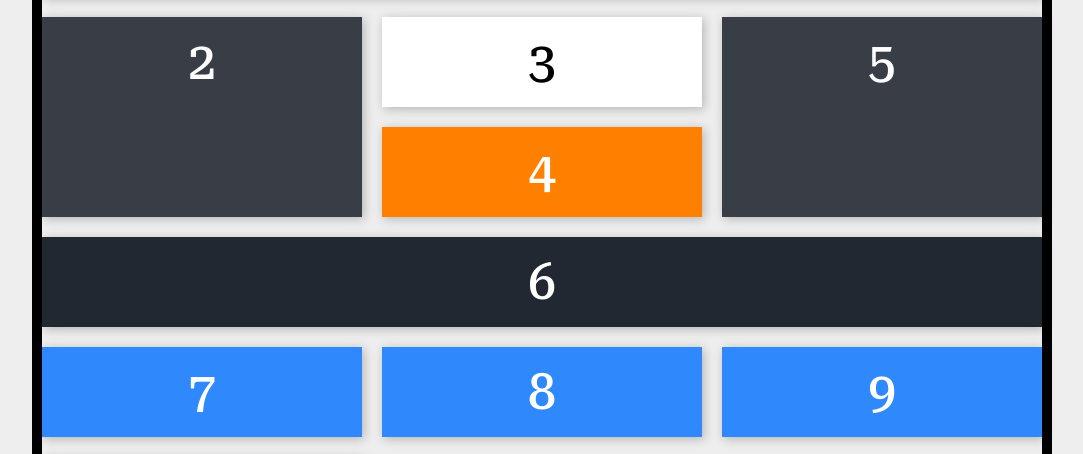
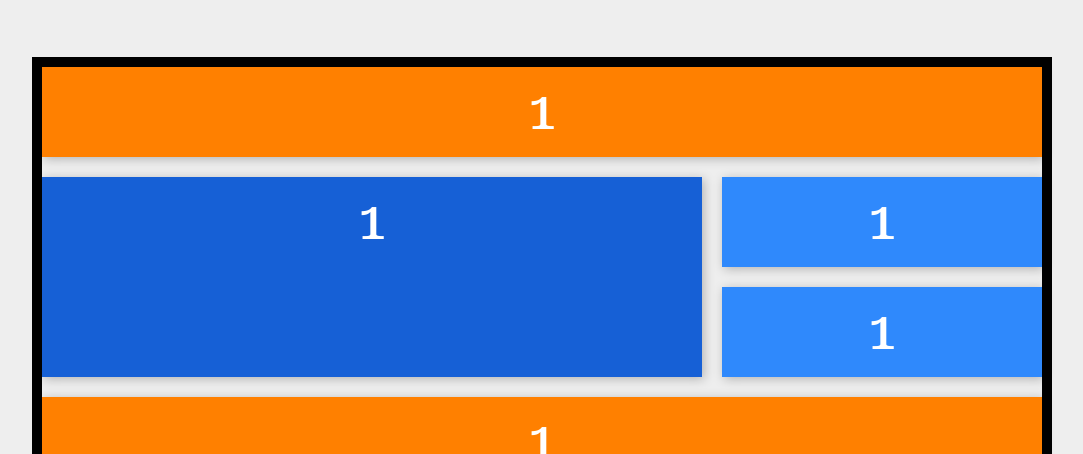
Before and after one commit to Bandu19/Curso_CSS_GRID, a website built with webpack: page src/index.html in a window 1280 px wide. Shown: the part 201-655 px from the top of the page, without its empty margins (98-1181 px from the left). Built offline with nearby package versions, Linux system fonts and the light colour scheme.

Commit message:
CSS GRID 'Repasando Grid Areas()'

```diff
--- a/src/css/grid-area.css
+++ b/src/css/grid-area.css
@@ -9,6 +9,17 @@
     "sidebar-1  widgets     sidebar-2"
     "footer     footer      footer";
 }
+.content2 {
+  display: grid;
+  gap: 20px;
+  grid-template-columns: repeat(3, 1fr);
+  grid-template-rows: repeat(4, auto);
+  grid-template-areas:
+    "header header  header"
+    "main   main    section"
+    "main   main    section"
+    "footer footer  footer";
+}
 
 /*Trabajar mas filas*/
 
@@ -19,25 +30,21 @@
   /* grid-row-start: sidebar-1;
   grid-row-end: sidebar-1; */
 }
-
 .content .sidebar-1 {
   background: #393e46;
   grid-column: sidebar-1;
   grid-row: sidebar-1;
   /* margin: 40px; EJEMPLO */
 }
-
 .content .contenido {
   background: #fff;
   color: #000;
   grid-area: contenido;
 }
-
 .content .widgets {
   background: #ff8000;
   grid-area: widgets;
 }
-
 .content .sidebar-2 {
   background: #393e46;
   grid-area: sidebar-2;
@@ -46,3 +53,19 @@
   background: #222831;
   grid-area: footer;
 }
+
+.content2 .imagen {
+  background: #ff8000;
+  grid-column: header;
+  grid-row: header;
+}
+
+.content2 .section {
+  background: #1660d6;
+  grid-area: main;
+}
+
+.content2 .imagen3 {
+  background: #ff8000;
+  grid-area: footer;
+}
--- a/src/index.html
+++ b/src/index.html
@@ -21,7 +21,7 @@
       <p>CSS Grid - Grid Areas()</p>
     </div>
 
-    <div class="content">
+    <!-- <div class="content">
       <div class="header">HEADER</div>
       <div class="sidebar-1">2</div>
       <div class="contenido">3</div>
@@ -32,14 +32,14 @@
       <div>8</div>
       <div>9</div>
       <div>10</div>
-    </div>
+    </div> -->
 
     <div class="content2">
       <div class="imagen">1</div>
+      <div class="section">1</div>
       <div>1</div>
       <div>1</div>
-      <div>1</div>
-      <div>1</div>
+      <div class="imagen3">1</div>
     </div>
   </body>
 </html>
--- a/src/styles.css
+++ b/src/styles.css
@@ -49,7 +49,3 @@ body {
   background: #2f89fc;
   box-shadow: 2px 2px 10px rgb(0, 0, 0, 0.25);
 }
-
-.imagen {
-  text-align: left;
-}
```
